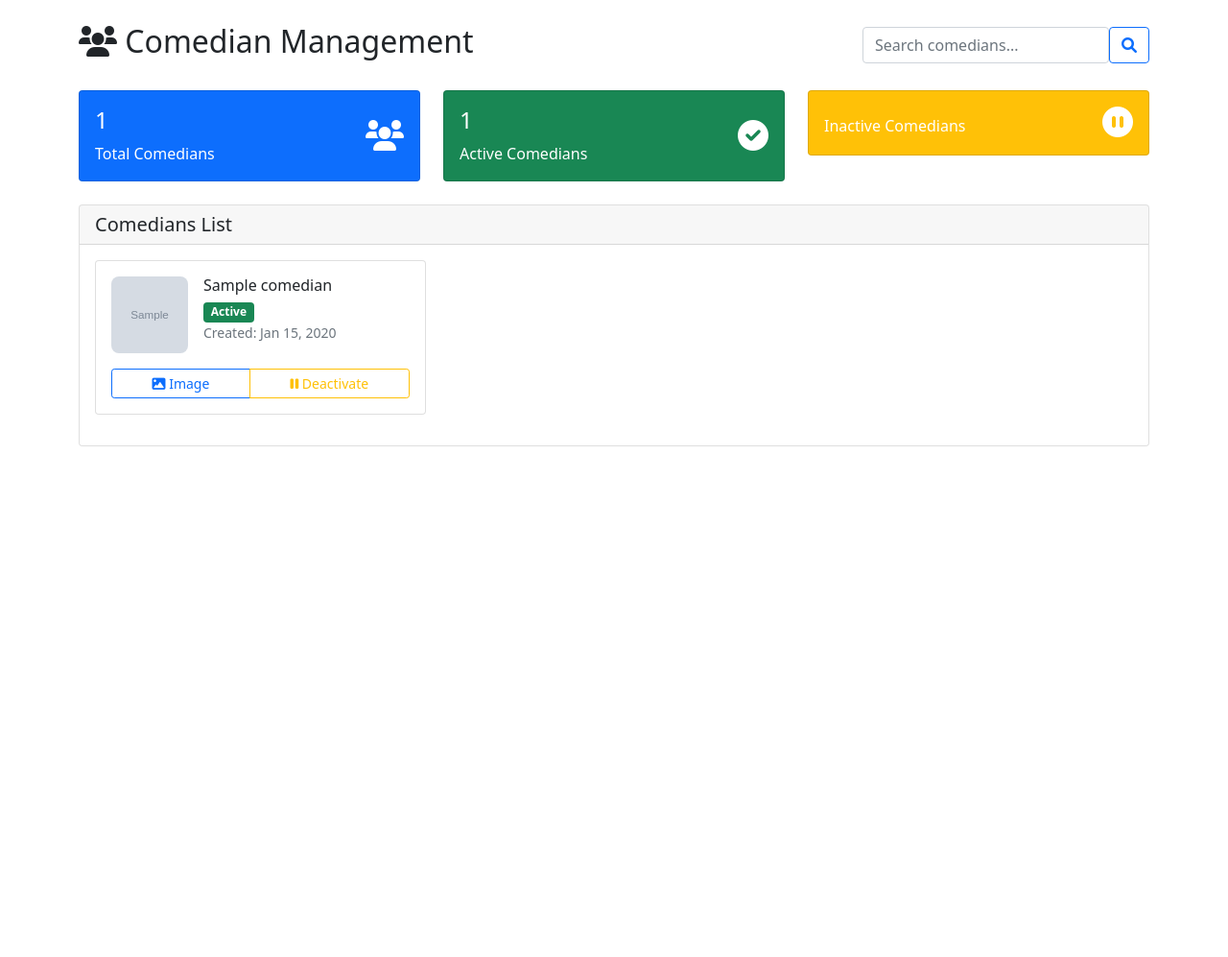
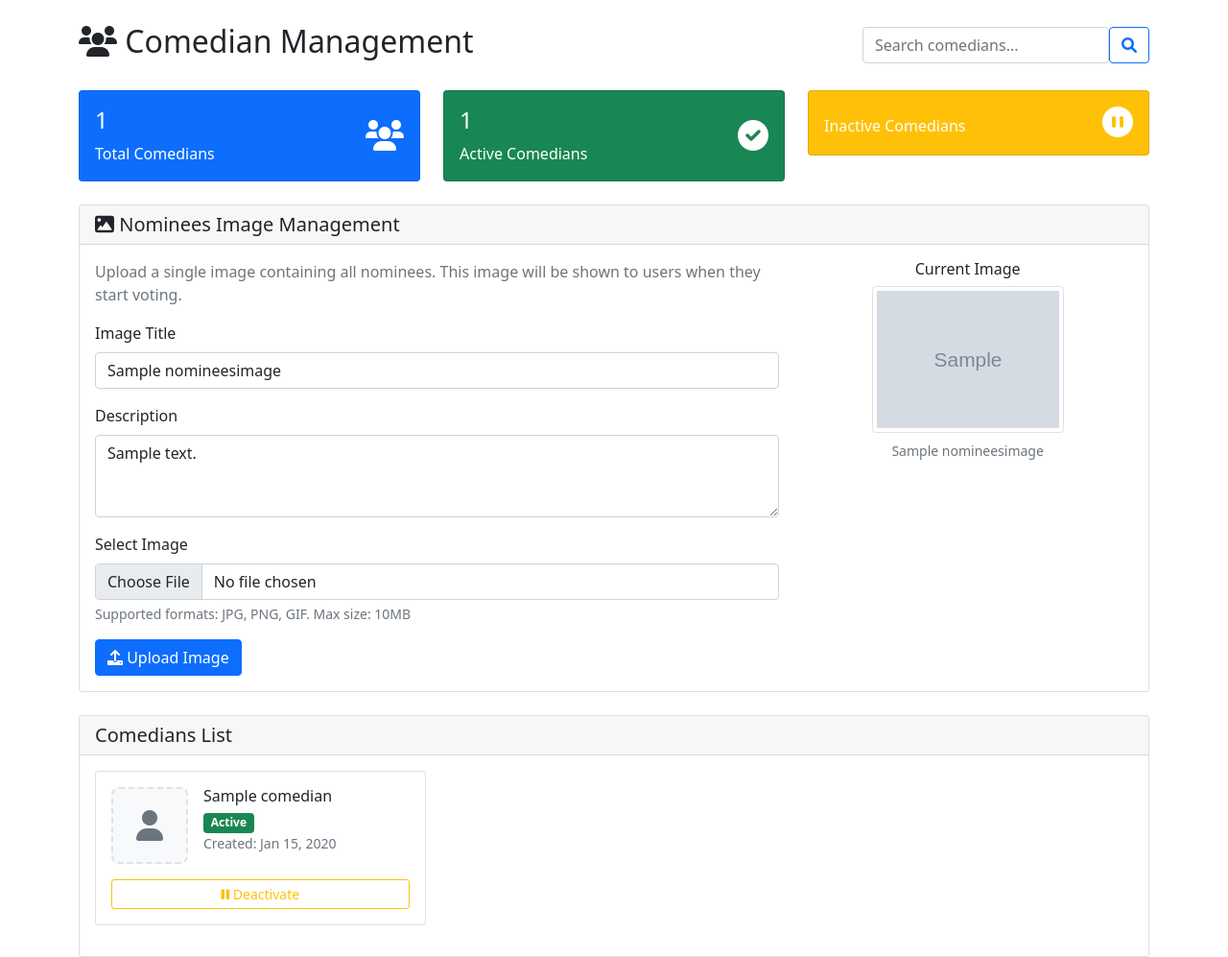
Before and after one commit to sembesalum/cheka-comedian-vote-bot, a Django app: page /admin/comedians/ in a window 1280 px wide. Shown: the part 56-1053 px from the top of the page at 96% size. Before the commit the page ends 521 px from the top, so only its background shows below. Run offline with Django 5.2, Linux system fonts and the light colour scheme; tables that the repository leaves empty hold one stand-in row (values such as "Sample post"); grey boxes marked "Sample" are stand-in pictures; some libraries are stand-ins or nearby versions.

Commit message:
change flow2

```diff
--- a/whatsapp_bot/templates/admin/comedian_management.html
+++ b/whatsapp_bot/templates/admin/comedian_management.html
@@ -110,6 +110,52 @@
                     </div>
                 </div>
 
+                <!-- Nominees Image Management -->
+                <div class="card mb-4">
+                    <div class="card-header">
+                        <h5 class="mb-0"><i class="fas fa-image"></i> Nominees Image Management</h5>
+                    </div>
+                    <div class="card-body">
+                        <div class="row">
+                            <div class="col-md-8">
+                                <p class="text-muted">Upload a single image containing all nominees. This image will be shown to users when they start voting.</p>
+                                <form id="nomineesImageForm" enctype="multipart/form-data">
+                                    <div class="mb-3">
+                                        <label for="nomineesTitle" class="form-label">Image Title</label>
+                                        <input type="text" class="form-control" id="nomineesTitle" placeholder="e.g., Comedian Bora wa Mwezi" value="{{ nominees_image.title|default:'' }}">
+                                    </div>
+                                    <div class="mb-3">
+                                        <label for="nomineesDescription" class="form-label">Description</label>
+                                        <textarea class="form-control" id="nomineesDescription" rows="3" placeholder="Description text to show with the image">{{ nominees_image.description|default:'' }}</textarea>
+                                    </div>
+                                    <div class="mb-3">
+                                        <label for="nomineesImageFile" class="form-label">Select Image</label>
+                                        <input type="file" class="form-control" id="nomineesImageFile" accept="image/*">
+                                        <div class="form-text">Supported formats: JPG, PNG, GIF. Max size: 10MB</div>
+                                    </div>
+                                    <button type="button" class="btn btn-primary" onclick="uploadNomineesImage()">
+                                        <i class="fas fa-upload"></i> Upload Image
+                                    </button>
+                                </form>
+                            </div>
+                            <div class="col-md-4">
+                                <div class="text-center">
+                                    <h6>Current Image</h6>
+                                    {% if nominees_image and nominees_image.image %}
+                                        <img src="{{ nominees_image.image.url }}" alt="Current nominees image" class="img-thumbnail" style="max-width: 200px;">
+                                        <p class="text-muted small mt-2">{{ nominees_image.title }}</p>
+                                    {% else %}
+                                        <div class="no-image" style="width: 200px; height: 150px; margin: 0 auto;">
+                                            <i class="fas fa-image fa-3x"></i>
+                                            <p class="text-muted">No image uploaded</p>
+                                        </div>
+                                    {% endif %}
+                                </div>
+                            </div>
+                        </div>
+                    </div>
+                </div>
+
                 <!-- Comedians List -->
                 <div class="card">
                     <div class="card-header">
@@ -124,13 +170,9 @@
                                         <div class="card-body">
                                             <div class="d-flex align-items-start">
                                                 <div class="me-3">
-                                                    {% if comedian.image %}
-                                                        <img src="{{ comedian.image.url }}" alt="{{ comedian.name }}" class="image-preview">
-                                                    {% else %}
-                                                        <div class="no-image">
-                                                            <i class="fas fa-user fa-2x"></i>
-                                                        </div>
-                                                    {% endif %}
+                                                    <div class="no-image">
+                                                        <i class="fas fa-user fa-2x"></i>
+                                                    </div>
                                                 </div>
                                                 <div class="flex-grow-1">
                                                     <h6 class="card-title mb-1">{{ comedian.name }}</h6>
@@ -144,9 +186,6 @@
                                             </div>
                                             <div class="mt-3">
                                                 <div class="btn-group w-100" role="group">
-                                                    <button type="button" class="btn btn-outline-primary btn-sm" onclick="uploadImage({{ comedian.id }})">
-                                                        <i class="fas fa-image"></i> Image
-                                                    </button>
                                                     <button type="button" class="btn btn-outline-{% if comedian.is_active %}warning{% else %}success{% endif %} btn-sm" onclick="toggleStatus({{ comedian.id }}, {{ comedian.is_active|yesno:'false,true' }})">
                                                         <i class="fas fa-{% if comedian.is_active %}pause{% else %}play{% endif %}"></i>
                                                         {% if comedian.is_active %}Deactivate{% else %}Activate{% endif %}
@@ -175,45 +214,9 @@
         </div>
     </div>
 
-    <!-- Image Upload Modal -->
-    <div class="modal fade" id="imageModal" tabindex="-1">
-        <div class="modal-dialog">
-            <div class="modal-content">
-                <div class="modal-header">
-                    <h5 class="modal-title">Upload Comedian Image</h5>
-                    <button type="button" class="btn-close" data-bs-dismiss="modal"></button>
-                </div>
-                <div class="modal-body">
-                    <form id="imageForm" enctype="multipart/form-data">
-                        <div class="mb-3">
-                            <label for="imageFile" class="form-label">Select Image</label>
-                            <input type="file" class="form-control" id="imageFile" accept="image/*" required>
-                            <div class="form-text">Supported formats: JPG, PNG, GIF. Max size: 5MB</div>
-                        </div>
-                        <div id="imagePreview" class="text-center" style="display: none;">
-                            <img id="previewImg" src="" alt="Preview" class="img-thumbnail" style="max-width: 200px;">
-                        </div>
-                    </form>
-                </div>
-                <div class="modal-footer">
-                    <button type="button" class="btn btn-secondary" data-bs-dismiss="modal">Cancel</button>
-                    <button type="button" class="btn btn-primary" onclick="submitImage()">Upload Image</button>
-                </div>
-            </div>
-        </div>
-    </div>
 
     <script src="https://cdn.jsdelivr.net/npm/bootstrap@5.1.3/dist/js/bootstrap.bundle.min.js"></script>
     <script>
-        let currentComedianId = null;
-
-        function uploadImage(comedianId) {
-            currentComedianId = comedianId;
-            document.getElementById('imageForm').reset();
-            document.getElementById('imagePreview').style.display = 'none';
-            new bootstrap.Modal(document.getElementById('imageModal')).show();
-        }
-
         function toggleStatus(comedianId, currentStatus) {
             if (confirm(`Are you sure you want to ${currentStatus ? 'deactivate' : 'activate'} this comedian?`)) {
                 fetch(`/admin/toggle-comedian-status/${comedianId}/`, {
@@ -238,18 +241,27 @@
             }
         }
 
-        function submitImage() {
+        function uploadNomineesImage() {
             const formData = new FormData();
-            const imageFile = document.getElementById('imageFile').files[0];
+            const title = document.getElementById('nomineesTitle').value;
+            const description = document.getElementById('nomineesDescription').value;
+            const imageFile = document.getElementById('nomineesImageFile').files[0];
+
+            if (!title.trim()) {
+                alert('Please enter a title for the image.');
+                return;
+            }
 
             if (!imageFile) {
                 alert('Please select an image file.');
                 return;
             }
 
+            formData.append('title', title);
+            formData.append('description', description);
             formData.append('image', imageFile);
 
-            fetch(`/admin/update-comedian-image/${currentComedianId}/`, {
+            fetch('/admin/upload-nominees-image/', {
                 method: 'POST',
                 headers: {
                     'X-CSRFToken': getCookie('csrftoken'),
@@ -270,19 +282,6 @@
             });
         }
 
-        // Image preview
-        document.getElementById('imageFile').addEventListener('change', function(e) {
-            const file = e.target.files[0];
-            if (file) {
-                const reader = new FileReader();
-                reader.onload = function(e) {
-                    document.getElementById('previewImg').src = e.target.result;
-                    document.getElementById('imagePreview').style.display = 'block';
-                };
-                reader.readAsDataURL(file);
-            }
-        });
-
         function getCookie(name) {
             let cookieValue = null;
             if (document.cookie && document.cookie !== '') {
--- a/whatsapp_bot/templates/admin/dashboard.html
+++ b/whatsapp_bot/templates/admin/dashboard.html
@@ -164,6 +164,7 @@
         <div class="header">
             <h1>🤖 WhatsApp Bot Admin</h1>
             <p>Comedian Voting Bot Management Dashboard</p>
+            <p style="font-size: 0.9rem; opacity: 0.8;">Note: Upload nominees image in Comedian Management section</p>
         </div>
 
         <div class="stats-grid">
@@ -199,7 +200,7 @@
 
         <div class="nav-buttons">
             <a href="{% url 'user_management' %}" class="nav-btn">👥 Manage Users</a>
-            <a href="{% url 'comedian_management' %}" class="nav-btn">🎭 Manage Comedians</a>
+            <a href="{% url 'comedian_management' %}" class="nav-btn">🎭 Manage Comedians & Nominees Image</a>
             <a href="{% url 'ads_management' %}" class="nav-btn">📢 Manage Ads</a>
             <a href="{% url 'logs_view' %}" class="nav-btn">📋 View Logs</a>
         </div>
--- a/whatsapp_bot/urls.py
+++ b/whatsapp_bot/urls.py
@@ -23,4 +23,5 @@ urlpatterns = [
     path('admin/update-ad-image/<int:ad_id>/', admin_views.update_ad_image, name='update_ad_image'),
     path('admin/toggle-ad-status/<int:ad_id>/', admin_views.toggle_ad_status, name='toggle_ad_status'),
     path('admin/delete-ad/<int:ad_id>/', admin_views.delete_ad, name='delete_ad'),
+    path('admin/upload-nominees-image/', admin_views.upload_nominees_image, name='upload_nominees_image'),
 ]
```
Also changed, not shown: whatsapp_bot/admin_views.py (+50 -1 lines).
